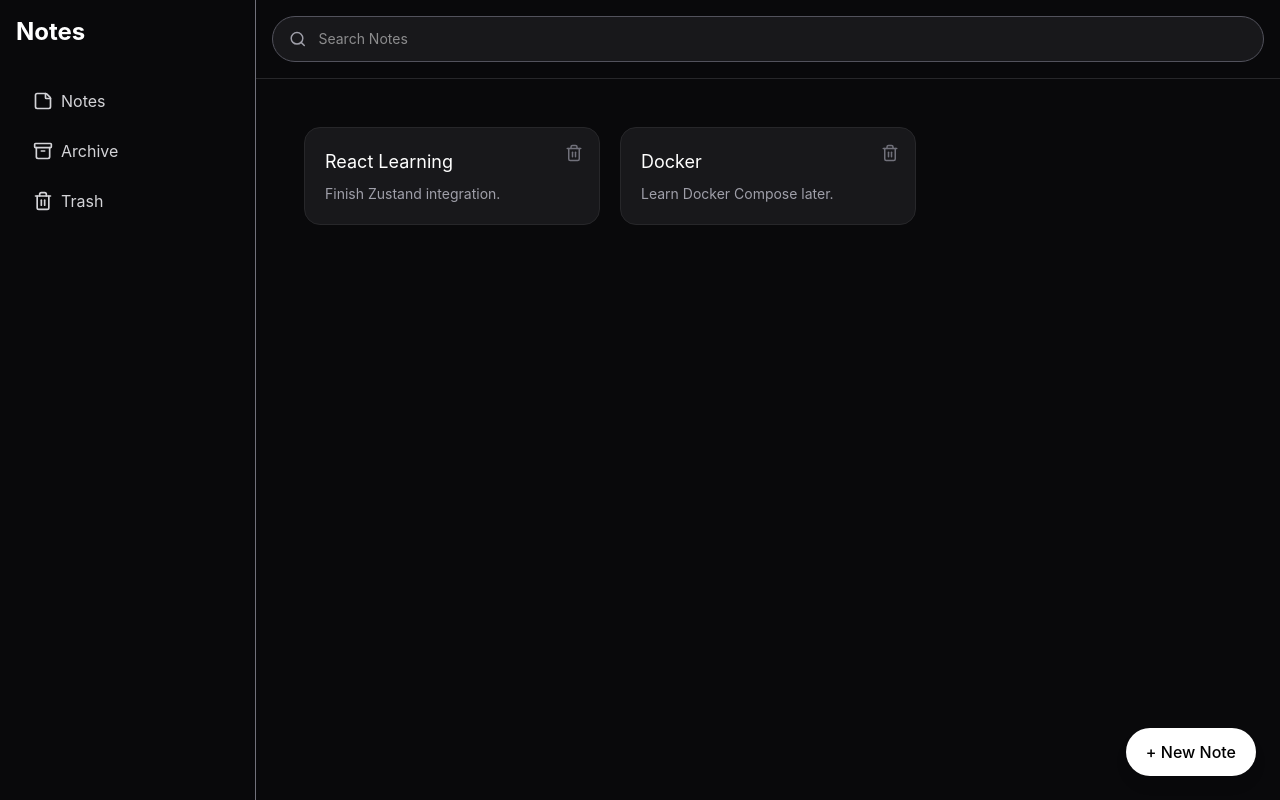
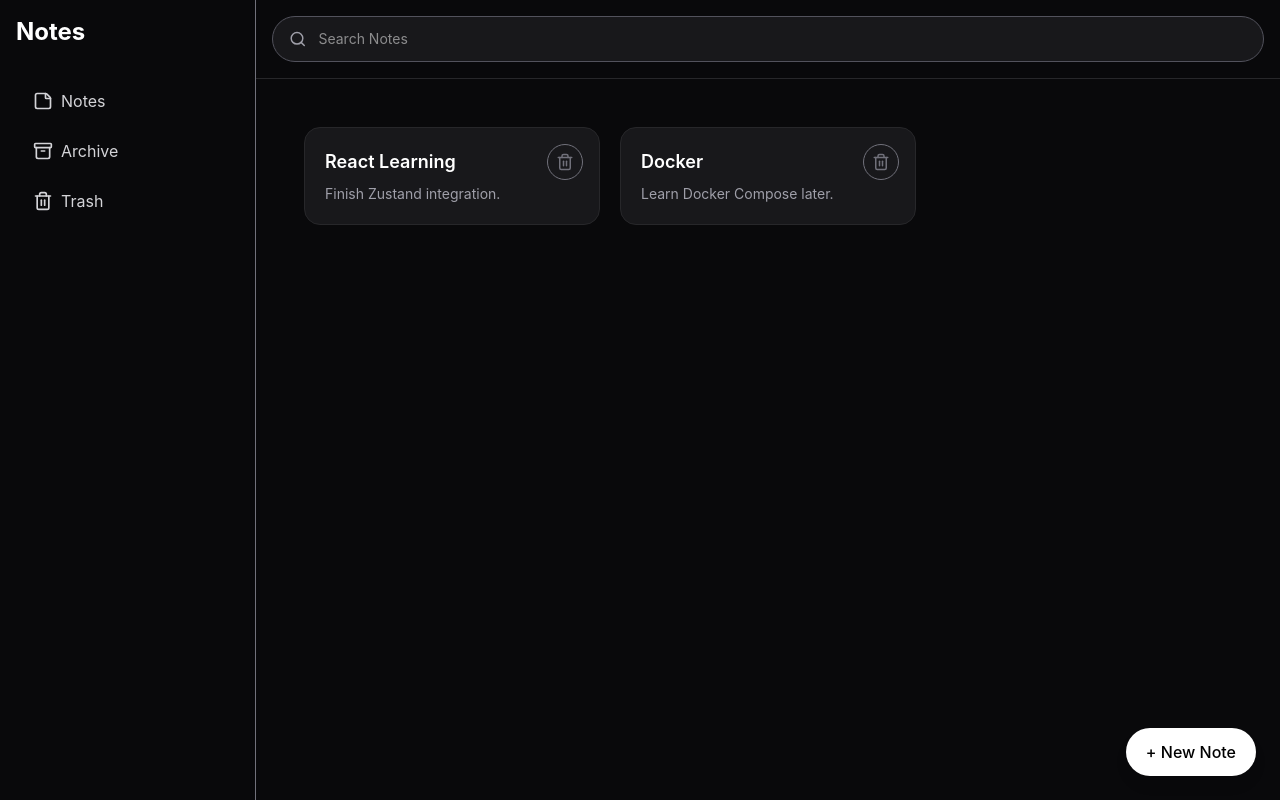
Before and after one commit to deeptangshu29/notes-app, a React (Vite) app: page / in a window 1280 px wide. Built offline with nearby package versions, Linux system fonts and the light colour scheme.

Commit message:
Fix Delete button UI

```diff
--- a/src/components/NoteCard.tsx
+++ b/src/components/NoteCard.tsx
@@ -16,11 +16,11 @@ export default function NoteCard({
 		(state) => state.deleteNote
 	)
 	return (
-		<div className="relative bg-zinc-900 border border-zinc-800 rounded-2xl p-5 hover:border-zinc-500 hover:scale-106 hover:bg-zinc-700 transition">
-			<button onClick={() => deleteNote(id)} className="absolute top-4 right-4 text-zinc-500 hover-text-red-400 transition">
-				<Trash2 size={18}/>
+		<div className="relative bg-zinc-900 border border-zinc-800 rounded-2xl p-5 hover:border-zinc-500 hover:scale-105 hover:bg-zinc-700 transition">
+			<button onClick={() => deleteNote(id)} className="absolute top-4 right-4 text-zinc-500 border border-zinc-500 rounded-full p-2 hover:bg-[#ad2323] hover:text-[#ffffff] hover:border-zinc-400 transition-all duration-300 ease-in-out">
+				<Trash2 size={18} />
 			</button>
-			<h2 className="text-lg front-semibold mb-2">
+			<h2 className="text-lg font-semibold mb-2">
 				{title}
 			</h2>
 			<p className="text-zinc-400 text-sm line-clamp-4">
```
